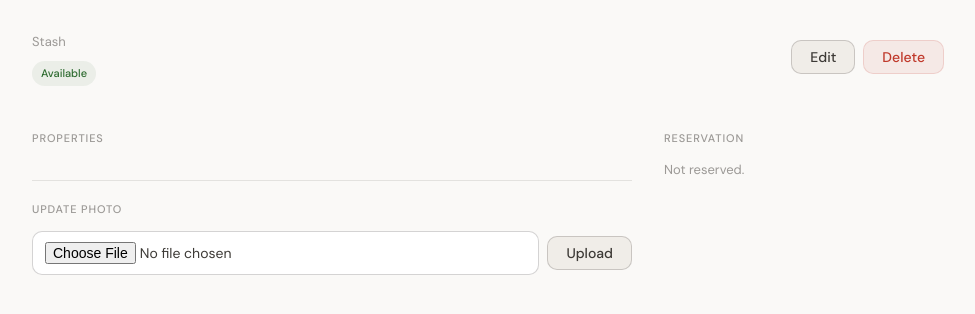
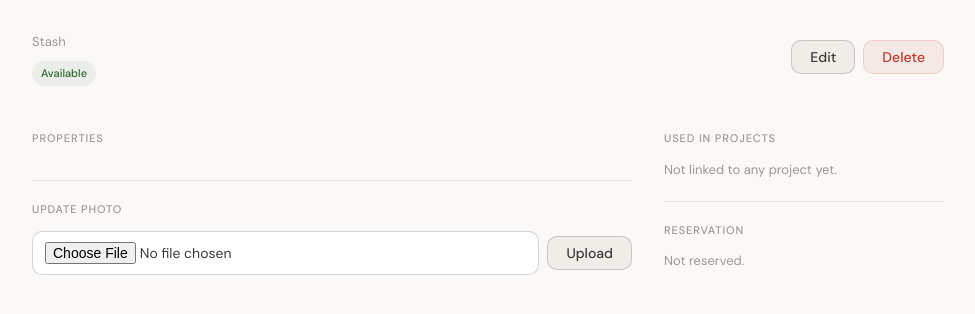
Before and after one commit to danielacarrasco/seam-app, a Flask app: page /stash/1 in a window 1280 px wide. Shown: the part 56-370 px from the top of the page, without its empty margins (152-1127 px from the left). Run offline with Flask 3, Linux system fonts and the light colour scheme; data that the repository does not hold is empty.

Commit message:
add 'Used in projects' picker on stash/fabric detail
Mirror of the pattern-detail picker for fabrics. Sidebar now shows
which projects have this fabric linked, with an Unlink button per
entry, and a dropdown to pick a new project to link it to. Re-uses
the existing POST /projects/{id}/fabrics/{id} API. The reservation
flow stays separate underneath since it's a distinct concept (a
fabric reserved for one project vs. linked into the materials list
of multiple projects).

```diff
--- a/web/routes/stash.py
+++ b/web/routes/stash.py
@@ -64,8 +64,20 @@ def detail(fabric_id):
     fabric = resp.json()
     suitable = requests.get(f"{API}/fabrics/{fabric_id}/suitable-projects")
     suitable_projects = suitable.json() if suitable.ok else []
+    used_resp = requests.get(f"{API}/projects/", params={"fabric_id": fabric_id})
+    used_in = used_resp.json() if used_resp.ok else []
+    used_ids = {p["id"] for p in used_in}
+    all_resp = requests.get(f"{API}/projects/")
+    available_projects = [
+        p for p in (all_resp.json() if all_resp.ok else [])
+        if p["id"] not in used_ids
+    ]
     return render_template(
-        "stash/detail.html", fabric=fabric, suitable_projects=suitable_projects
+        "stash/detail.html",
+        fabric=fabric,
+        suitable_projects=suitable_projects,
+        used_in=used_in,
+        available_projects=available_projects,
     )
 
 
@@ -112,6 +124,24 @@ def upload_photo(fabric_id):
     return redirect(url_for("stash.detail", fabric_id=fabric_id))
 
 
+@bp.route("/<int:fabric_id>/use-in", methods=["POST"])
+def use_in_project(fabric_id):
+    project_id = request.form.get("project_id")
+    if not project_id:
+        flash("Pick a project first.", "error")
+    else:
+        requests.post(f"{API}/projects/{project_id}/fabrics/{fabric_id}")
+        flash("Fabric linked to project.", "success")
+    return redirect(url_for("stash.detail", fabric_id=fabric_id))
+
+
+@bp.route("/<int:fabric_id>/unlink/<int:project_id>", methods=["POST"])
+def unlink_from_project(fabric_id, project_id):
+    requests.delete(f"{API}/projects/{project_id}/fabrics/{fabric_id}")
+    flash("Unlinked from project.", "success")
+    return redirect(url_for("stash.detail", fabric_id=fabric_id))
+
+
 @bp.route("/<int:fabric_id>/reserve/<int:project_id>", methods=["POST"])
 def reserve(fabric_id, project_id):
     requests.put(f"{API}/fabrics/{fabric_id}/reserve/{project_id}")
--- a/web/templates/stash/detail.html
+++ b/web/templates/stash/detail.html
@@ -60,6 +60,34 @@
     </div>
     <aside class="detail-page__sidebar">
       <section class="detail-section">
+        <h2 class="section-label">Used in projects</h2>
+        {% if used_in %}
+          <ul class="link-list">
+            {% for p in used_in %}
+            <li class="link-list__item">
+              <a href="{{ url_for('projects.detail', project_id=p.id) }}">{{ p.title }}</a>
+              <form method="post" action="{{ url_for('stash.unlink_from_project', fabric_id=fabric.id, project_id=p.id) }}">
+                <button type="submit" class="btn-inline btn-inline--danger">Unlink</button>
+              </form>
+            </li>
+            {% endfor %}
+          </ul>
+        {% else %}
+          <p class="muted">Not linked to any project yet.</p>
+        {% endif %}
+        {% if available_projects %}
+        <form method="post" action="{{ url_for('stash.use_in_project', fabric_id=fabric.id) }}" class="log-form">
+          <select class="form__input" name="project_id" required>
+            <option value="">— Pick a project —</option>
+            {% for p in available_projects %}
+            <option value="{{ p.id }}">{{ p.title }}</option>
+            {% endfor %}
+          </select>
+          <button type="submit" class="btn btn--secondary btn--sm">Use in project</button>
+        </form>
+        {% endif %}
+      </section>
+      <section class="detail-section">
         <h2 class="section-label">Reservation</h2>
         {% if fabric.reserved and fabric.reserved_project %}
           <p class="muted">Reserved for <a href="{{ url_for('projects.detail', project_id=fabric.reserved_project.id) }}">{{ fabric.reserved_project.title }}</a>.</p>
```
